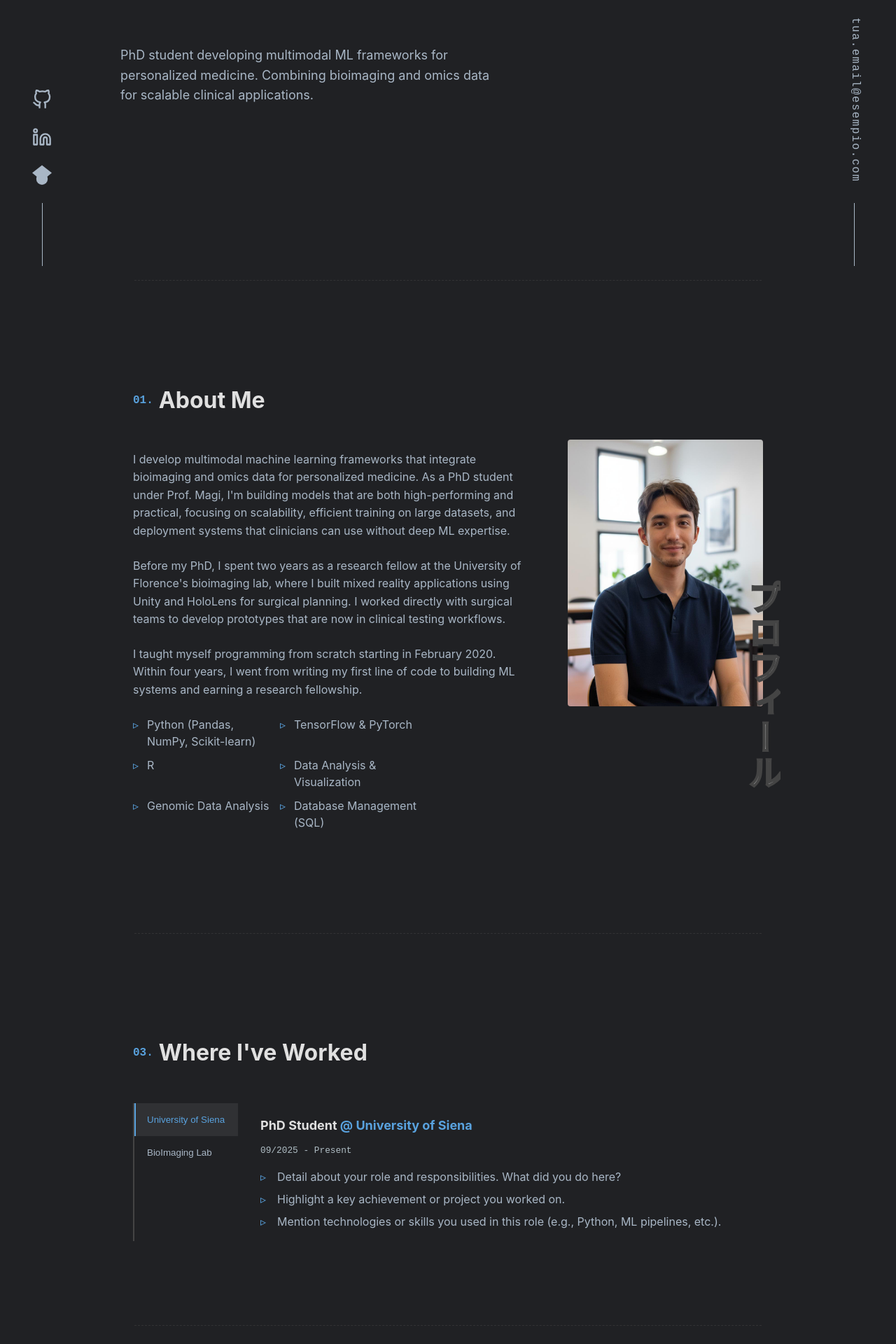
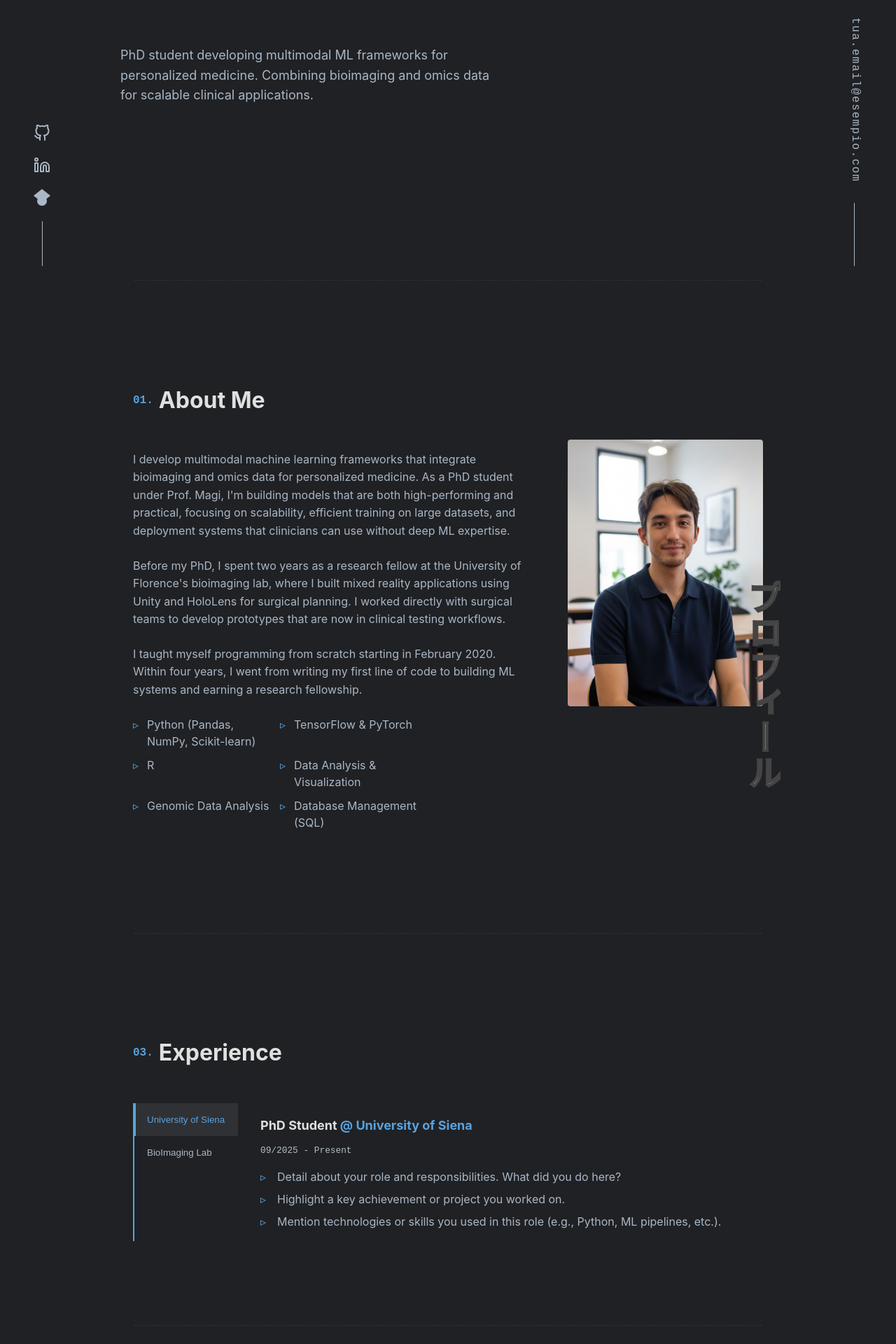
Before and after one commit to vincenzocivale/vincenzocivale.github.io, a React (Create React App) app in the folder portfolio/: page / in a window 1280 px wide. Shown: the part 420-2340 px from the top of the page at 70% size. Built offline with nearby package versions, Linux system fonts and the light colour scheme.

Commit message:
feat: update project dependencies, enhance styles, and improve component structure

```diff
--- a/portfolio/package.json
+++ b/portfolio/package.json
@@ -3,6 +3,7 @@
   "version": "0.1.0",
   "private": true,
   "dependencies": {
+    "@mediapipe/tasks-vision": "^0.10.22-rc.20250304",
     "@testing-library/dom": "^10.4.1",
     "@testing-library/jest-dom": "^6.8.0",
     "@testing-library/react": "^16.3.0",
--- a/portfolio/src/components/Experiences.js
+++ b/portfolio/src/components/Experiences.js
@@ -32,7 +32,7 @@ const Experiences = () => {
   return (
     <section id="experiences" className="experiences-section">
       <h2 className="experiences-heading">
-        <span className="experiences-number">03.</span> Where I've Worked
+        <span className="experiences-number">03.</span> Experience
       </h2>
 
       <div className="experiences-tab">
--- a/portfolio/src/styles/Experiences.css
+++ b/portfolio/src/styles/Experiences.css
@@ -25,7 +25,8 @@
   display: flex;
   flex-direction: column;
   min-width: 150px;
-  border-left: 2px solid var(--border-color);
+  border-left: 2px solid transparent; /* Make border transparent for image */
+  border-image: var(--gradient-border) 1; /* Apply stronger gradient */
   margin-right: 2rem;
 }
 
@@ -43,7 +44,8 @@
 .tab-button.active {
   color: var(--primary-color);
   background-color: var(--card-background);
-  border-left: 2px solid var(--primary-color);
+  border-left: 2px solid transparent; /* Make border transparent for image */
+  border-image: var(--gradient-border) 1; /* Apply stronger gradient */
 }
 
 .tab-button:hover {
--- a/portfolio/src/styles/Home.css
+++ b/portfolio/src/styles/Home.css
@@ -1,3 +1,5 @@
+/* src/styles/Home.css */
+
 /* src/styles/Home.css */
 
 .home-section {
--- a/portfolio/src/styles/Projects.css
+++ b/portfolio/src/styles/Projects.css
@@ -25,7 +25,7 @@
   box-shadow: 0 4px 6px rgba(0, 0, 0, 0.1);
   border-radius: 8px;
   overflow: hidden;
-  background-color: var(--card-background);
+  background-color: var(--card-background); /* Solid background for the inner content */
   transition: all 0.3s ease-in-out; /* Add transition for smooth effect */
 }
 
--- a/portfolio/src/styles/Socials.css
+++ b/portfolio/src/styles/Socials.css
@@ -11,18 +11,18 @@
   content: '';
   display: block;
   width: 1px;
-  height: 5.625rem;
+  height: 4rem; /* Reduced height */
   margin: 0 auto;
   background-color: var(--text-color);
 }
 
 .socials-list li {
-  margin-bottom: 1.25rem;
+  margin-bottom: 1rem; /* Reduced margin */
 }
 
 .socials-list li a svg {
-  width: 1.75rem;
-  height: 1.75rem;
+  width: 1.5rem; /* Reduced size */
+  height: 1.5rem; /* Reduced size */
   stroke: var(--text-color); /* Default stroke color for stroke-based icons */
   fill: none; /* Ensure no default fill for stroke-based icons */
   transition: all 0.2s ease-in-out;
--- a/portfolio/src/styles/main.css
+++ b/portfolio/src/styles/main.css
@@ -12,6 +12,7 @@
   --background-scrolled: rgba(32, 33, 36, 0.9); /* Slightly transparent dark background */
   --shadow-color: rgba(0, 0, 0, 0.6); /* Darker shadow for scrolled navbar */
   --job-duration-color: #B0BEC5;
+  --gradient-border: linear-gradient(to right, var(--primary-color), #407BAA); /* Stronger gradient for borders */
 
   /* Tipografia - Font Family */
   --font-sans: 'Calibre', 'Inter', 'San Francisco', 'SF Pro Text', -apple-system, sans-serif;
@@ -93,7 +94,8 @@ a {
 .view-all-projects-button {
   display: inline-block;
   padding: 0.75rem 1.5rem;
-  border: 1px solid var(--primary-color);
+  border: 1px solid transparent; /* Ensure a transparent border to let border-image show */
+  border-image: var(--gradient-border) 1; /* Apply the gradient as border */
   border-radius: 4px;
   color: var(--primary-color);
   font-family: var(--font-mono);
@@ -103,9 +105,10 @@ a {
 }
 
 .view-all-projects-button:hover {
-  background-color: var(--link-hover-color);
+  background-color: var(--link-hover-color); /* Keep the hover background effect */
   transform: translateY(-3px);
 }
+
 
 @media (max-width: 768px) {
   section {
```
Also changed, not shown: portfolio/src/components/Home.js (line endings or trailing spaces), 2 other files (tests, documents, lock files or other folders).
